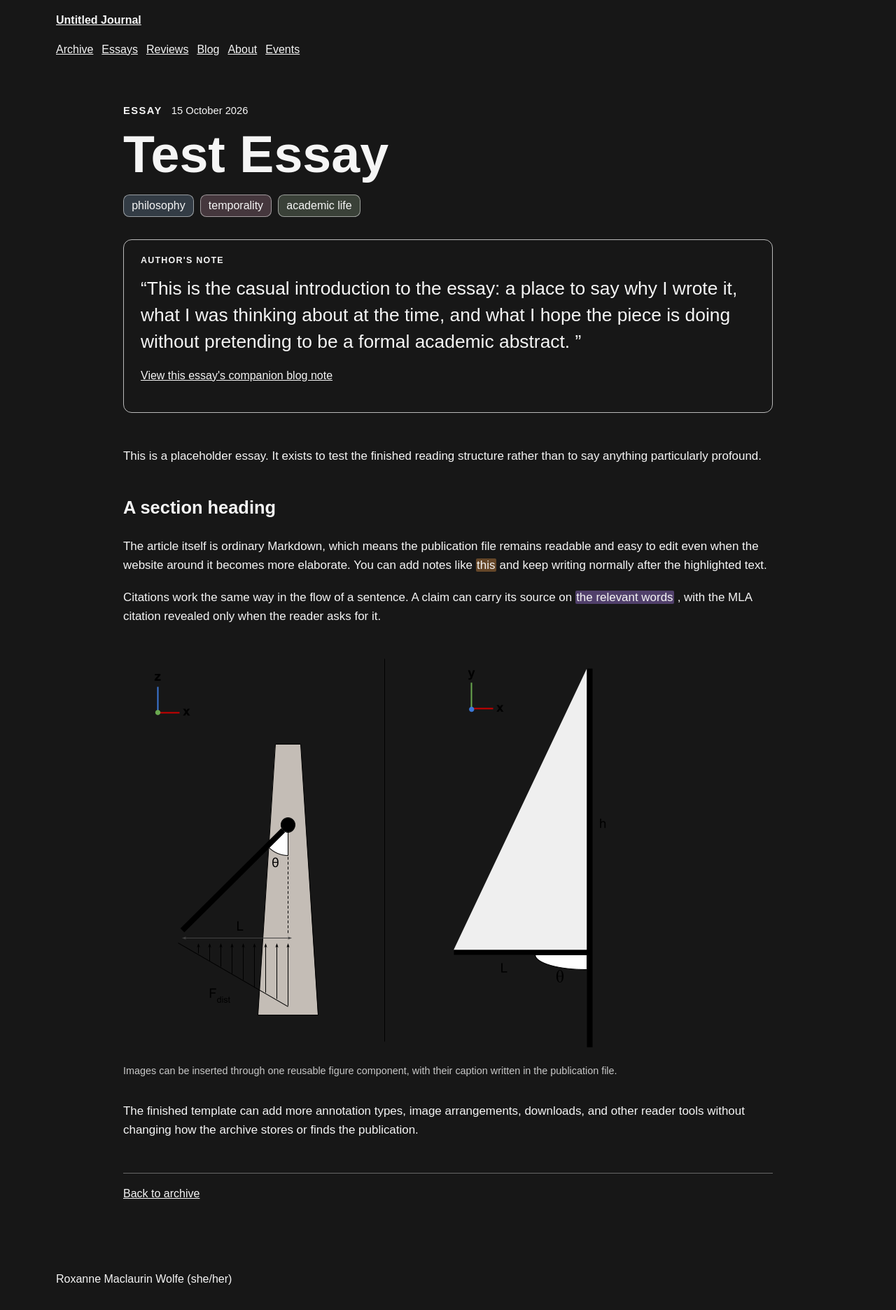
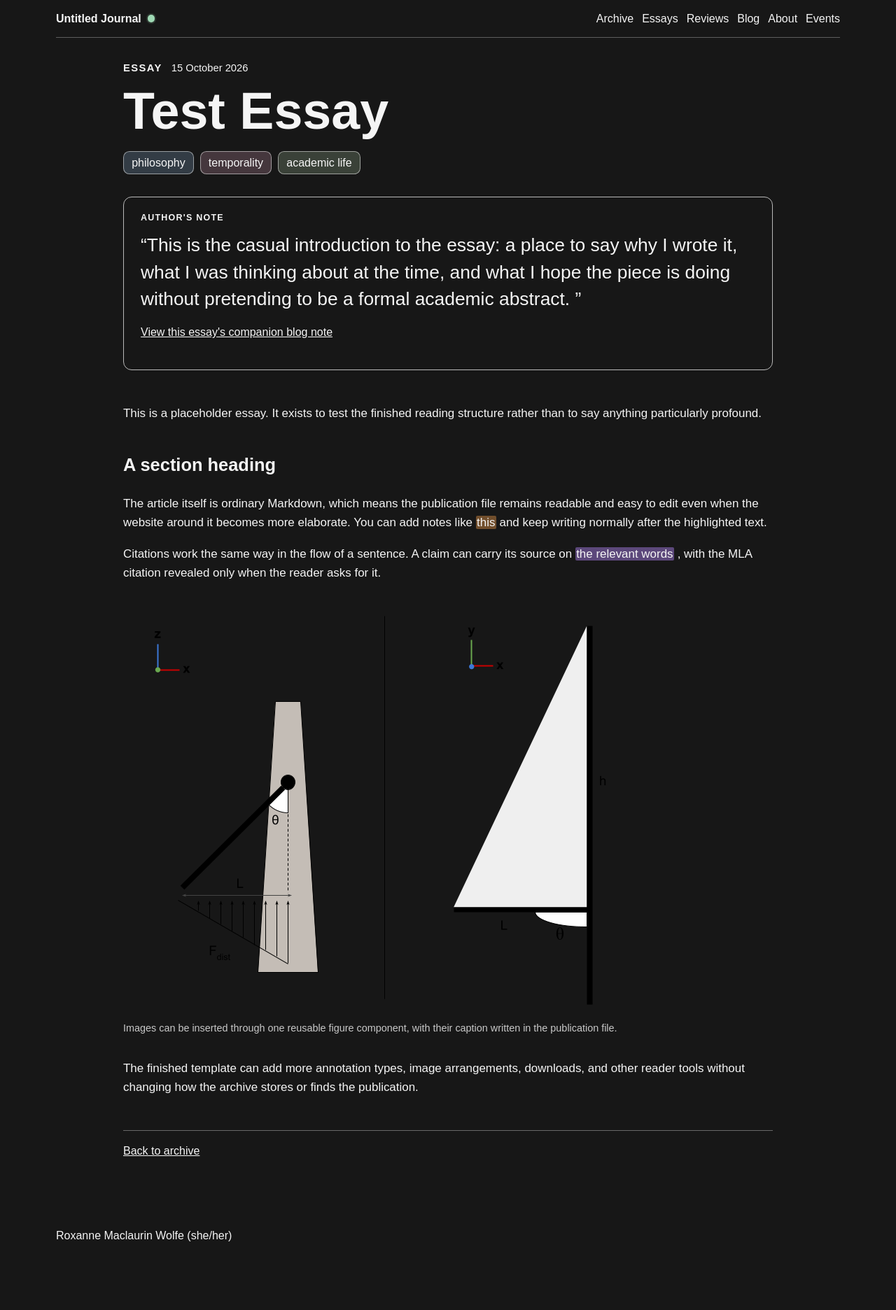
Before and after one commit to roxannewolfe/roxannewolfe.github.io, a Jekyll site: the page built from _publications/test-essay.md, in a window 1280 px wide. Shown: the whole page at 70% size. Built offline with Jekyll 4.4.1, drawn with Linux system fonts in a browser that asks for light colours; after the commit the page ends 1811 px from its top, so only the background shows below that.

Commit message:
Refresh structural CSS and annotation styling

```diff
--- a/assets/css/site.css
+++ b/assets/css/site.css
@@ -24,13 +24,39 @@ main {
   margin: 0 auto;
 }
 
-.site-header,
+.site-header {
+  box-sizing: border-box;
+  display: flex;
+  align-items: center;
+  justify-content: space-between;
+  gap: 1.5rem;
+  padding: 0.85rem 0;
+  border-bottom: 1px solid rgba(255, 255, 255, 0.3);
+}
+
 .site-footer {
   padding: 1rem 0;
 }
 
+.site-branding {
+  display: flex;
+  align-items: center;
+  gap: 0.55rem;
+  flex: 0 0 auto;
+}
+
 .site-title {
   font-weight: bold;
+  text-decoration: none;
+}
+
+.css-status {
+  display: inline-block;
+  width: 0.65rem;
+  height: 0.65rem;
+  border-radius: 999px;
+  background: #9fd9b4;
+  box-shadow: 0 0 0 2px rgba(159, 217, 180, 0.16);
 }
 
 .site-nav,
@@ -41,6 +67,20 @@ main {
   flex-wrap: wrap;
   gap: 0.75rem;
   margin: 1rem 0;
+}
+
+.site-header .site-nav {
+  justify-content: flex-end;
+  margin: 0;
+}
+
+.site-header .site-nav a {
+  text-decoration: none;
+}
+
+.site-header .site-nav a:hover,
+.site-header .site-nav a:focus-visible {
+  text-decoration: underline;
 }
 
 main {
@@ -195,35 +235,29 @@ main {
 }
 
 .annotation-trigger {
-  appearance: none;
-  -webkit-appearance: none;
+  all: unset;
   display: inline;
-  margin: 0;
-  padding: 0;
-  border: 0;
-  background: none;
+  font: inherit;
   color: inherit;
-  font: inherit;
   line-height: inherit;
   letter-spacing: inherit;
-  text-align: inherit;
   vertical-align: baseline;
   cursor: pointer;
 }
 
-.annotation-highlight {
+mark.annotation-highlight {
   margin: 0;
   padding: 0 0.08em;
   border-radius: 0.12em;
-  background: rgba(239, 155, 73, 0.36);
+  background-color: rgba(239, 155, 73, 0.42);
   color: inherit;
   font: inherit;
   line-height: inherit;
   text-decoration: none;
 }
 
-.annotation--citation .annotation-highlight {
-  background: rgba(167, 125, 232, 0.4);
+.annotation--citation mark.annotation-highlight {
+  background-color: rgba(167, 125, 232, 0.48);
 }
 
 .annotation-trigger:hover .annotation-highlight,
@@ -246,6 +280,7 @@ main {
   border-radius: 0.5rem;
   background: #242424;
   box-shadow: 0 0.4rem 1.2rem rgba(0, 0, 0, 0.28);
+  color: #f5f5f5;
   font-size: 0.92rem;
   line-height: 1.45;
   text-align: left;
@@ -336,6 +371,15 @@ button[aria-pressed="true"] {
 }
 
 @media (max-width: 700px) {
+  .site-header {
+    display: block;
+  }
+
+  .site-header .site-nav {
+    justify-content: flex-start;
+    margin-top: 0.75rem;
+  }
+
   .blog-page,
   .about-author {
     display: block;
```
